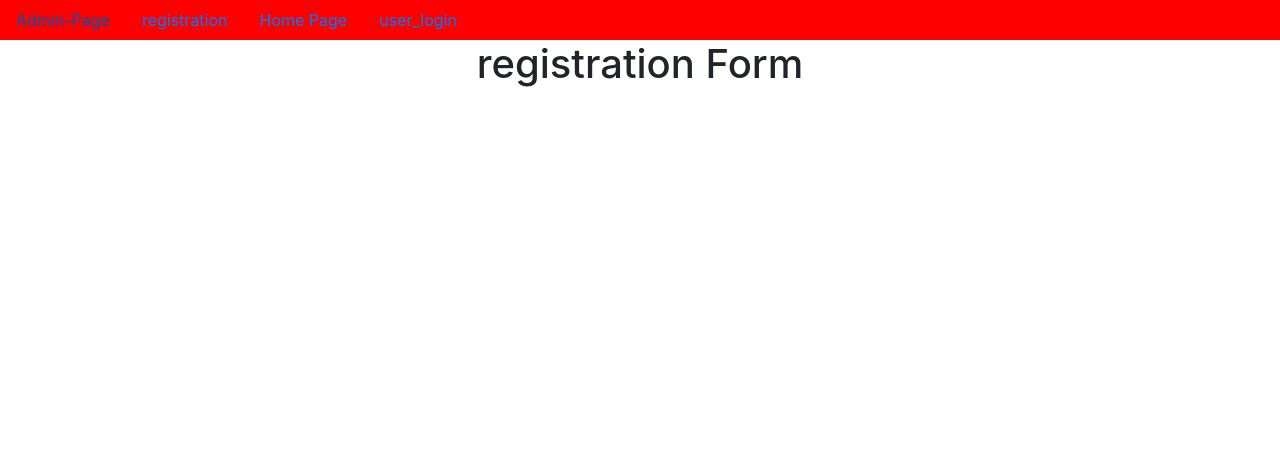
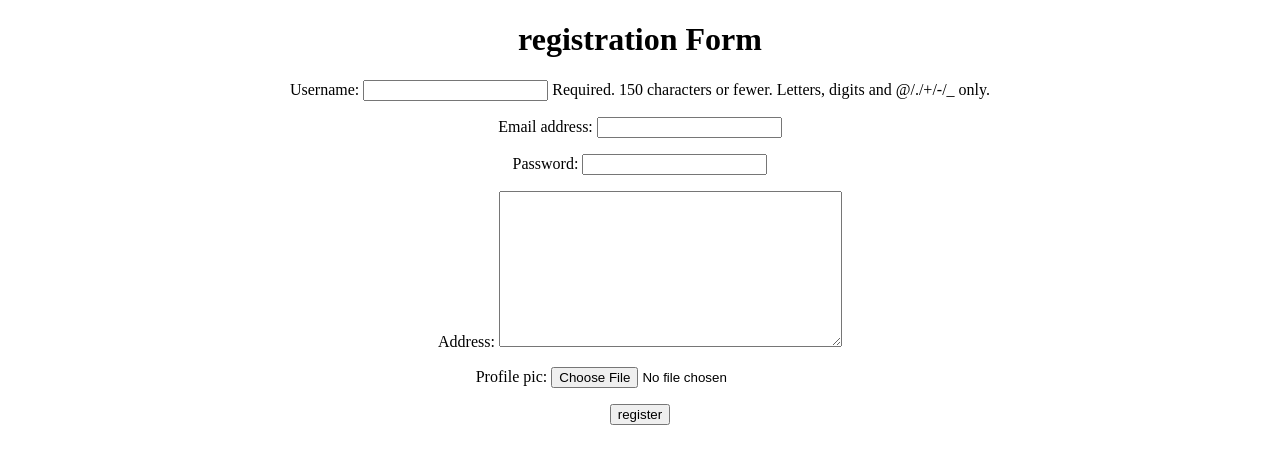
Before and after one commit to v-sreevani/User-Registration-project34, a Django app: page /registration/ in a window 1280 px wide. Shown: the top 464 px of the page. Run offline with Django 4.2, Linux system fonts and the light colour scheme.

Commit message:
first commit

```diff
--- a/app/models.py
+++ b/app/models.py
@@ -1,8 +1,10 @@
 from django.db import models
+# Create your models here.
 from django.contrib.auth.models import User
-# Create your models here.
 
 class Profile(models.Model):
     username=models.OneToOneField(User,on_delete=models.CASCADE)
     address=models.TextField()
+    profile_pic=models.ImageField()
+
     profile_pic=models.ImageField(upload_to='pp')
--- a/app/views.py
+++ b/app/views.py
@@ -9,9 +9,9 @@ from django.contrib.auth.decorators import login_required
 # Create your views here.
 
 def registration(request):
-    UFO=UserForm()
-    PFO=ProfileForm()
-    d={'UFO':UFO,'PFO':PFO}
+    ufo=UserForm()
+    pfo=ProfileForm()
+    d={'ufo':ufo,'pfo':pfo}
     if request.method=='POST' and request.FILES:
         UFD=UserForm(request.POST)
         PFD=ProfileForm(request.POST,request.FILES)
@@ -20,14 +20,14 @@ def registration(request):
             NSUO.set_password(UFD.cleaned_data['password'])
             NSUO.save()
             NSPO=PFD.save(commit=False)
-            NSPO=username=NSUO
+            NSPO.username=NSUO
             NSPO.save()
 
             send_mail('Registration',
                        "successfully registration is done",
                        '19svdc6081@svdegreecollege.ac.in',
                        [NSUO.email],
-                       fail_silently=False
+                       fail_silently=True
 
                        )
 
@@ -67,3 +67,22 @@ def user_login(request):
 def user_logout(request):
     logout(request)
     return HttpResponseRedirect(reverse('home'))
+
+@login_required
+def display_profile(request):
+    username=request.session.get('username')
+    UO=User.objects.get(username=username)
+    PO=Profile.objects.get(username=UO)
+    d={'UO':UO,'PO':PO}
+    return render(request,'display_profile.html',d)
+
+@login_required
+def change_password(request):
+    if request.method=='POST':
+        pw=request.POST['pw']
+        username=request.session.get('username')
+        UO=User.objects.get(username=username)
+        UO.set_password(pw)
+        UO.save()
+        return HttpResponse('Password is changed successfully')
+    return render(request,'change_password.html')
--- a/project34/urls.py
+++ b/project34/urls.py
@@ -25,7 +25,8 @@ urlpatterns = [
     path('home/',home,name='home'),
     path('user_login/',user_login,name='user_login'),
     path('user_logout/',user_logout,name='user_logout'),
-
+    path('display_profile/',display_profile,name='display_profile'),
+    path('change_password/',change_password,name='change_password'),
 
 
 ]+static(settings.MEDIA_URL,document_root=settings.MEDIA_ROOT)
--- a/templates/dummy.html
+++ b/templates/dummy.html
@@ -22,6 +22,9 @@
         <a href="{% url 'home' %}" class="nav-link">Home Page</a>
         {% if user.is_authenticated %}
       <a href="{% url 'user_logout' %}" class="nav-link">user_logout</a>
+      <a href="{% url 'display_profile' %}" class="nav-link">display_profile</a>
+      <a href="{% url 'change_password' %}" class="nav-link">change_password</a>
+
       {% else %}
       <a href="{% url 'user_login' %}" class="nav-link">user_login</a>
       {% endif %}
--- a/templates/registration.html
+++ b/templates/registration.html
@@ -1,14 +1,37 @@
 
+<!DOCTYPE html>
+<html lang="en">
+<head>
+    <meta charset="UTF-8">
+    <meta http-equiv="X-UA-Compatible" content="IE=edge">
+    <meta name="viewport" content="width=device-width, initial-scale=1.0">
+    <title>Document</title>
+</head>
+<body>
     <center>
-{% extends 'dummy.html' %}
-{% block title %}
-    <title>registration</title>
-{% endblock %}
 
-{% block body_block %}
         <h1>registration Form</h1>
+
+        <form method="POST" enctype="multipart/form-data">
+            {% csrf_token %}
+
+                {{ufo.as_p}}
+                {{pfo.as_p}}
+
+        <input type="submit" value="register">
+        </form>
 
 
 
-{% endblock %}
+
+
+
+
+
+
+
+
+
     </center>
+</body>
+</html>
```
Also changed, not shown: templates/change_password.html (added, +14 -0 lines), templates/display_profile.html (added, +12 -0 lines), db.sqlite3, media/pp/balu2.jpg (added).
